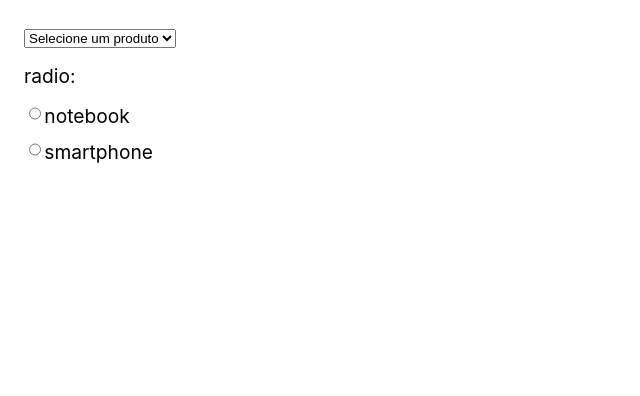
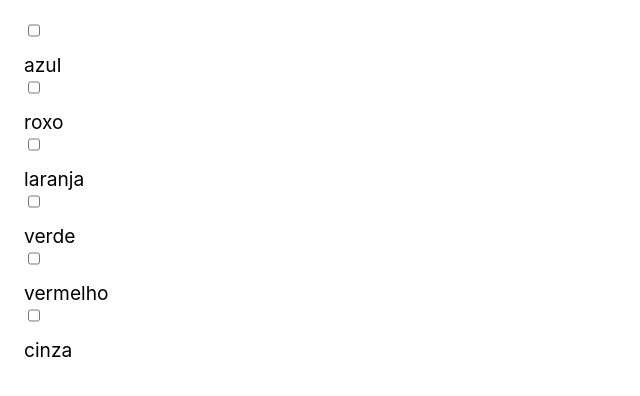
Before and after one commit to Kelvin-Jesus/react-completo, a React (Create React App) app: page / in a window 1280 px wide. Shown: the top 396 px of the page, without its empty margins (0-640 px from the left). Built offline with nearby package versions, Linux system fonts and the light colour scheme.

Commit message:
new-class: 0405-checkbox

```diff
--- a/public/style.css
+++ b/public/style.css
@@ -77,7 +77,7 @@ textarea:focus {
 label.a {
     display: flex;
 }
-input[type="radio"] {
+input[type="radio"], input[type="checkbox"] {
     width: 1%;
 }
 
--- a/src/03-formularios/0403-select/App.js
+++ b/src/03-formularios/0403-select/App.js
@@ -4,6 +4,20 @@ const App = () => {
 
     const [ select, setSelect ] = React.useState('')
     const [ radio, setRadio ] = React.useState()
+    const [ termos, setTermos ] = React.useState()
+    const [ cores, setCores ] = React.useState([])
+
+    const handleCheckbox = ({ target }) => {
+
+        if ( !target.checked ) {
+            setCores(cores.filter( cor => cor !== target.value ));
+            return;
+        }
+
+        setCores([ ...cores, target.value ]);
+
+    }
+
     const [ produto, setProduto ] = React.useState()
 
     const handleSubmit = React.useCallback((e) => {
@@ -18,6 +32,8 @@ const App = () => {
         setProduto(e.target.value)
 
     }, [])
+
+    const checkColor = (cor) => cores.includes(cor)
 
 
     return (
@@ -51,7 +67,33 @@ const App = () => {
                     />
                     smartphone
                 </label>
-
+                <label className='a'>
+                    <input
+                        type="checkbox"
+                        value="termos"
+                        checked={termos}
+                        onChange={({ target }) => setTermos(target.checked)}
+                    />
+                    Aceito os termos
+                </label>
+                <label className='a'>
+                    <input
+                        type="checkbox"
+                        value="azul"
+                        checked={checkColor('azul')}
+                        onChange={handleCheckbox}
+                    />
+                    Azul
+                </label>
+                <label className='a'>
+                    <input
+                        type="checkbox"
+                        value="vermelho"
+                        checked={checkColor('vermelho')}
+                        onChange={handleCheckbox}
+                    />
+                    Vermelho
+                </label>
             </form>
         </>
     );
--- /dev/null
+++ b/src/03-formularios/0403-select/exercicio/01.js
@@ -0,0 +1,52 @@
+import React from 'react';
+
+// Otimize o código do slide anterior
+// Utilizando a array abaixo para mostrar
+// cada checkbox na tela.
+
+const coresArray = ['azul', 'roxo', 'laranja', 'verde', 'vermelho', 'cinza'];
+
+
+const App = () => {
+    const [cores, setCores] = React.useState([]);
+
+    function handleChange({ target }) {
+      if (target.checked) {
+        setCores([...cores, target.value]);
+      } else {
+        setCores(cores.filter((cor) => cor !== target.value));
+      }
+    }
+
+    function handleChecked(cor) {
+      return cores.includes(cor);
+    }
+
+    return (
+      <form>
+        {coresArray && coresArray.map( cor => {
+            return (
+                <label key={cor}>
+                    <input
+                        type="checkbox"
+                        value={cor}
+                        checked={handleChecked(cor)}
+                        onChange={handleChange}
+                    />
+                    {cor}
+                </label>
+            )
+        })}
+
+
+        <ul>
+          {cores.map((cor) => (
+            <li key={cor}>{cor}</li>
+          ))}
+        </ul>
+      </form>
+    );
+  };
+
+
+export default App;
--- a/src/index.js
+++ b/src/index.js
@@ -1,7 +1,7 @@
 import React from 'react';
 import ReactDOM from 'react-dom';
 import './App.css';
-import App from './03-formularios/0403-select/App';
+import App from './03-formularios/0403-select/exercicio/01.js';
 // import App from './App';
 
 ReactDOM.render(
```
